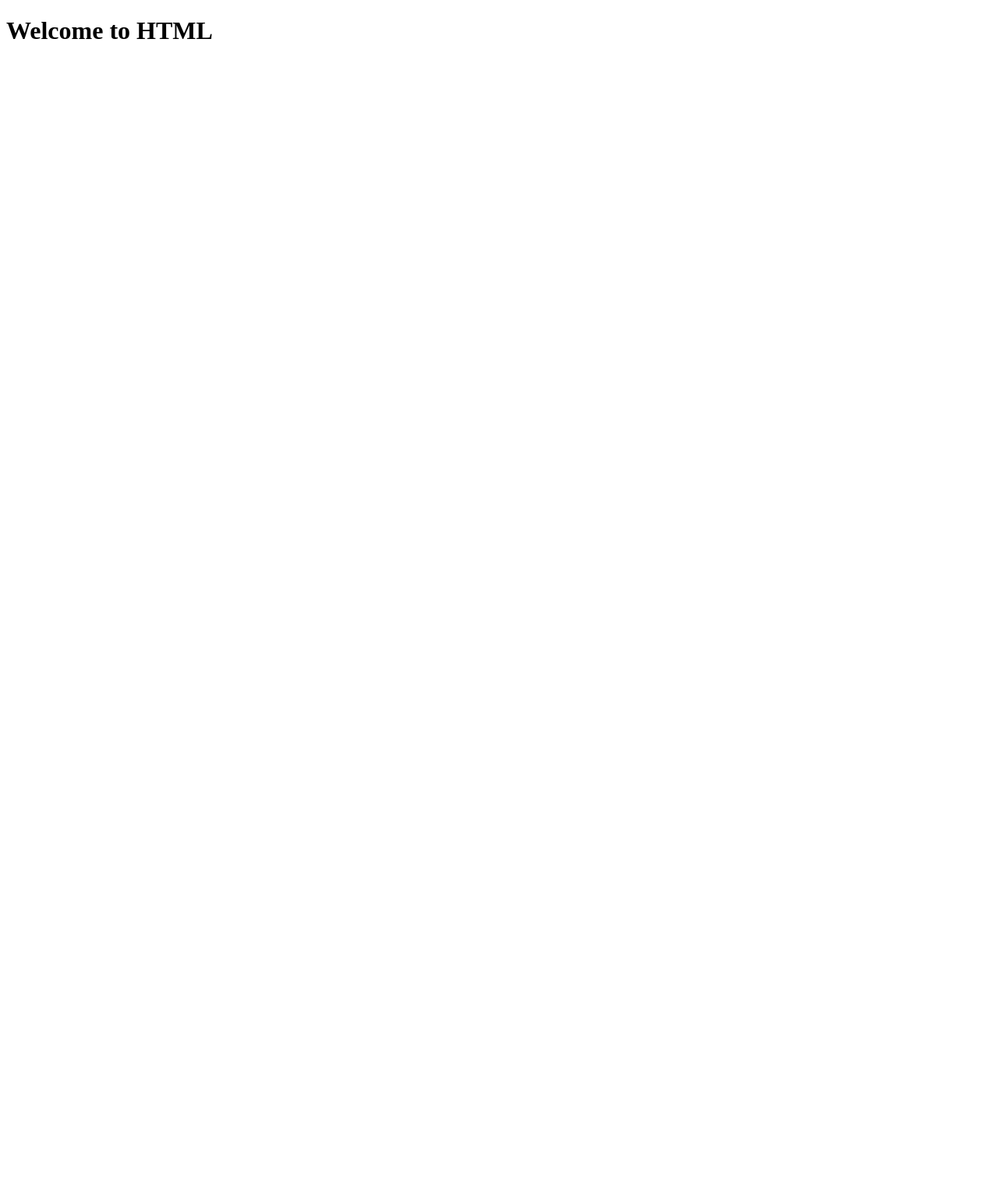
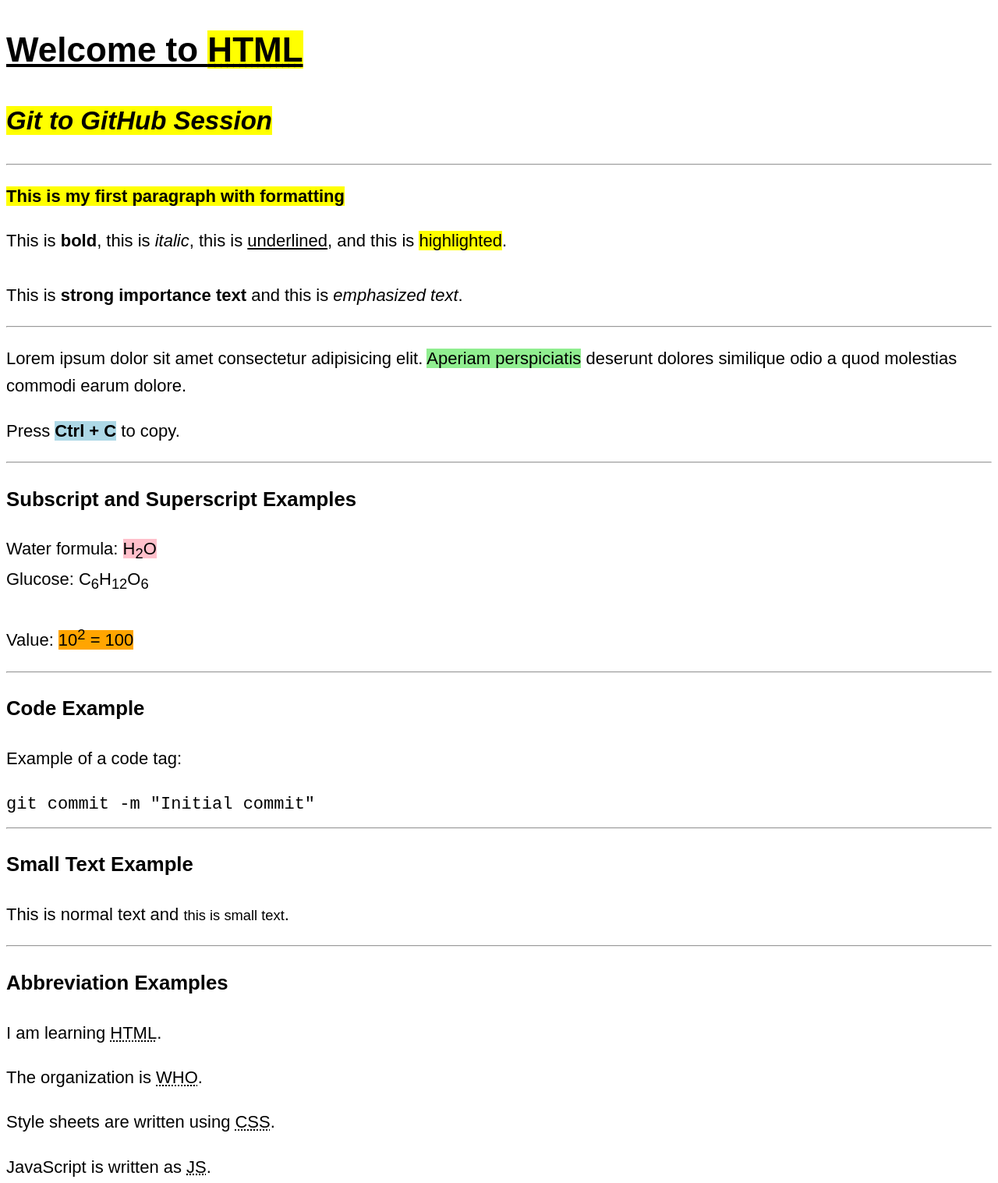
Before and after one commit to Nandhinis019/nandhini, a plain HTML site: page index.html in a window 1280 px wide. Shown: the whole page at 78% size. Before the commit the page ends 800 px from the top, so only its background shows below. Drawn offline with Linux system fonts and the light colour scheme.

Commit message:
Updated index.html

```diff
--- a/index.html
+++ b/index.html
@@ -1,11 +1,92 @@
+
 <!DOCTYPE html>
 <html lang="en">
 <head>
     <meta charset="UTF-8">
     <meta name="viewport" content="width=device-width, initial-scale=1.0">
-    <title>Document</title>
+    <title>Complete HTML Tags Output</title>
+
+    <style>
+        body {
+            font-size: 22px;
+            line-height: 1.6;
+            font-family: Arial, sans-serif;
+        }
+        .yellow { background-color: yellow; }
+        .green { background-color: lightgreen; }
+        .blue { background-color: lightblue; }
+        .pink { background-color: pink; }
+        .orange { background-color: orange; }
+    </style>
 </head>
 <body>
-    <h1>Welcome to HTML</h1>
+
+    <!-- MAIN HEADING -->
+    <h1><u><b>Welcome to <abbr title="HyperText Markup Language"><span class="yellow">HTML</span></abbr></b></u></h1>
+
+    <!-- SUB HEADING -->
+    <h2><mark><i>Git to GitHub Session</i></mark></h2>
+
+    <hr>
+
+    <!-- FIRST PARAGRAPH -->
+    <p><b><mark>This is my first paragraph with formatting</mark></b></p>
+
+    <!-- TEXT FORMATTING DEMO -->
+    <p>
+        This is <b>bold</b>,
+        this is <i>italic</i>,
+        this is <u>underlined</u>,
+        and this is <mark>highlighted</mark>.
+        <br><br>
+        This is <strong>strong importance text</strong> and
+        this is <em>emphasized text</em>.
+    </p>
+
+    <hr>
+
+    <!-- COLORED HIGHLIGHT + PARAGRAPH -->
+    <p>
+        Lorem ipsum dolor sit amet consectetur adipisicing elit.
+        <span class="green">Aperiam perspiciatis</span>
+        deserunt dolores similique odio a quod molestias commodi earum dolore.
+    </p>
+
+    <p>
+        Press <b><span class="blue">Ctrl + C</span></b> to copy.
+    </p>
+
+    <hr>
+
+    <!-- SUBSCRIPT + SUPERSCRIPT -->
+    <h3>Subscript and Superscript Examples</h3>
+    <p>
+        Water formula: <span class="pink">H<sub>2</sub>O</span> <br>
+        Glucose: C<sub>6</sub>H<sub>12</sub>O<sub>6</sub> <br><br>
+        Value: <span class="orange">10<sup>2</sup> = 100</span>
+    </p>
+
+    <hr>
+
+    <!-- CODE TAG -->
+    <h3>Code Example</h3>
+    <p>Example of a code tag:</p>
+    <code>git commit -m "Initial commit"</code>
+
+    <hr>
+
+    <!-- SMALL TEXT -->
+    <h3>Small Text Example</h3>
+    <p>This is normal text and <small>this is small text</small>.</p>
+
+    <hr>
+
+    <!-- ABBREVIATIONS -->
+    <h3>Abbreviation Examples</h3>
+    <p>I am learning <abbr title="HyperText Markup Language">HTML</abbr>.</p>
+    <p>The organization is <abbr title="World Health Organization">WHO</abbr>.</p>
+    <p>Style sheets are written using <abbr title="Cascading Style Sheets">CSS</abbr>.</p>
+    <p>JavaScript is written as <abbr title="JavaScript">JS</abbr>.</p>
+
 </body>
 </html>
```
Also changed, not shown: 1 other file.
